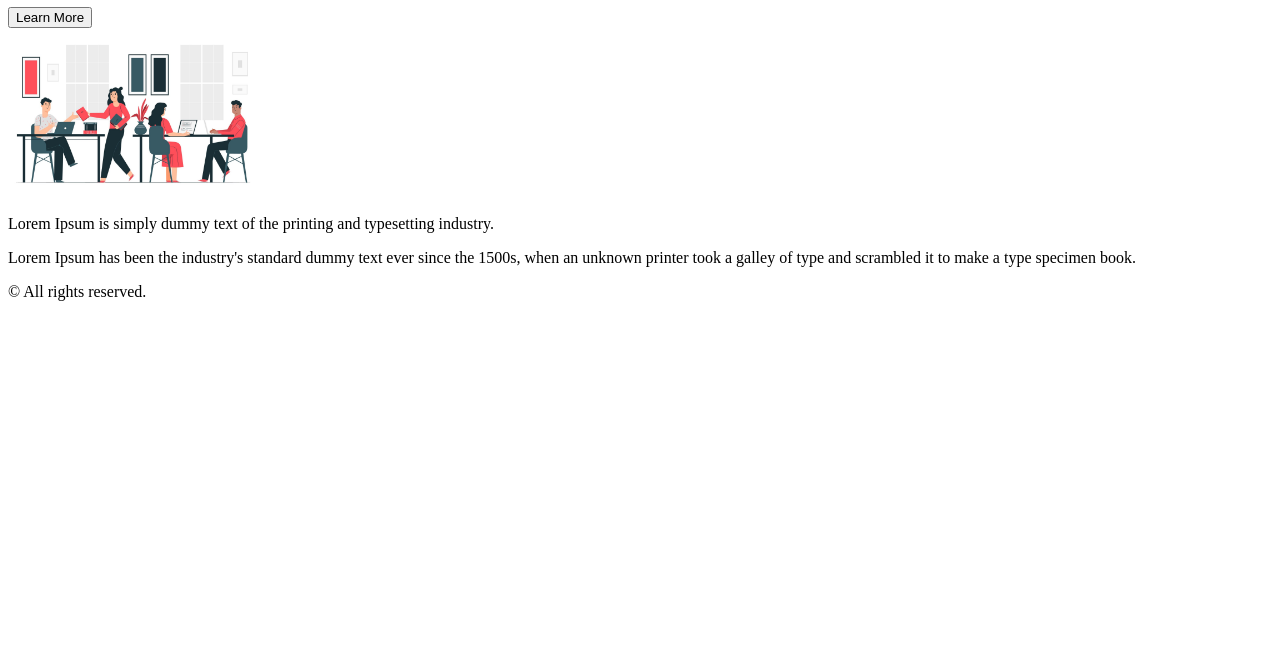
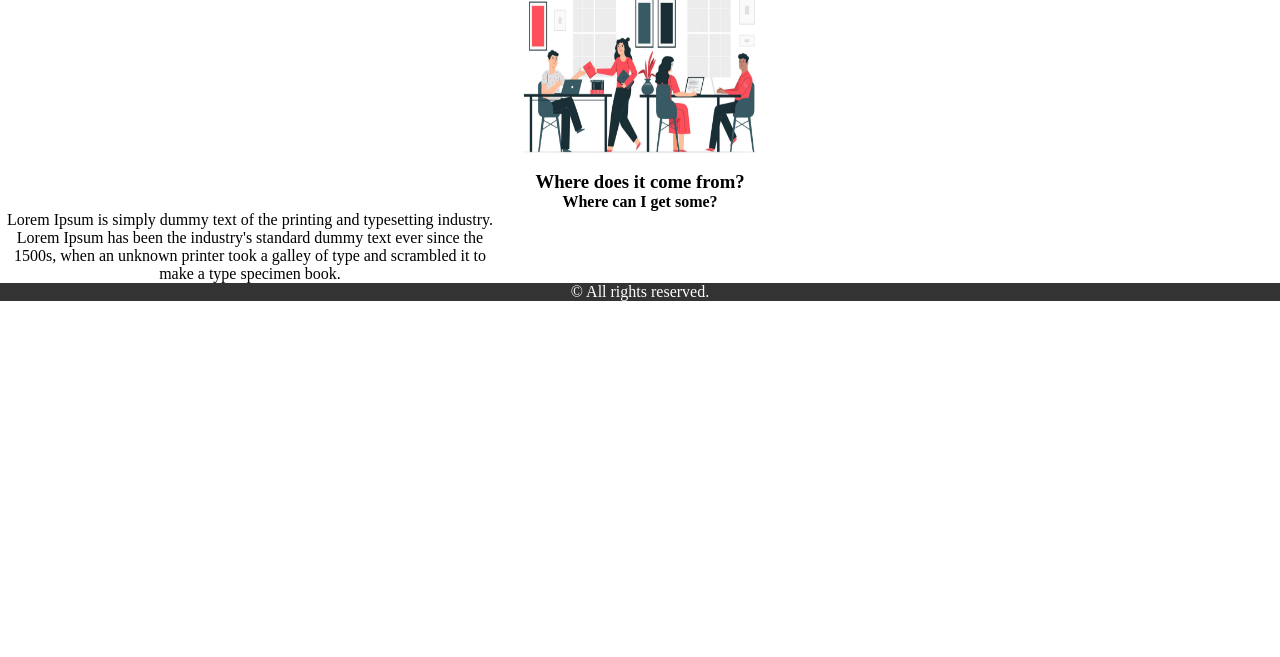
Before and after one commit to lilyanavalcheva/AT-Playwright-Typescript, a plain HTML site: page about.html in a window 1280 px wide. Shown: the part 143-800 px from the top of the page. Drawn offline with Linux system fonts and the light colour scheme.

Commit message:
CSS Homework Formatting About page

```diff
--- a/about.html
+++ b/about.html
@@ -2,6 +2,7 @@
 <html>
   <head>
     <title>AT-Playwright&Typescript</title>
+    <link rel="stylesheet" href="styles.css" />
   </head>
   <body>
     <header>
@@ -20,11 +21,13 @@
         <button>Learn More</button>
       </section>
 
-      <section>
-        <img width="250" alt="Test Image" src="./assets/image4.jpg" />
+      <section class="image-container">
+        <img alt="Test Image" src="./assets/image4.jpg" />
       </section>
 
-      <section>
+      <section class="description">
+        <h3>Where does it come from?</h3>
+        <h4>Where can I get some?</h4>
         <p>
           Lorem Ipsum is simply dummy text of the printing and typesetting
           industry.
```
Also changed, not shown: index.html (+2 -2 lines).
